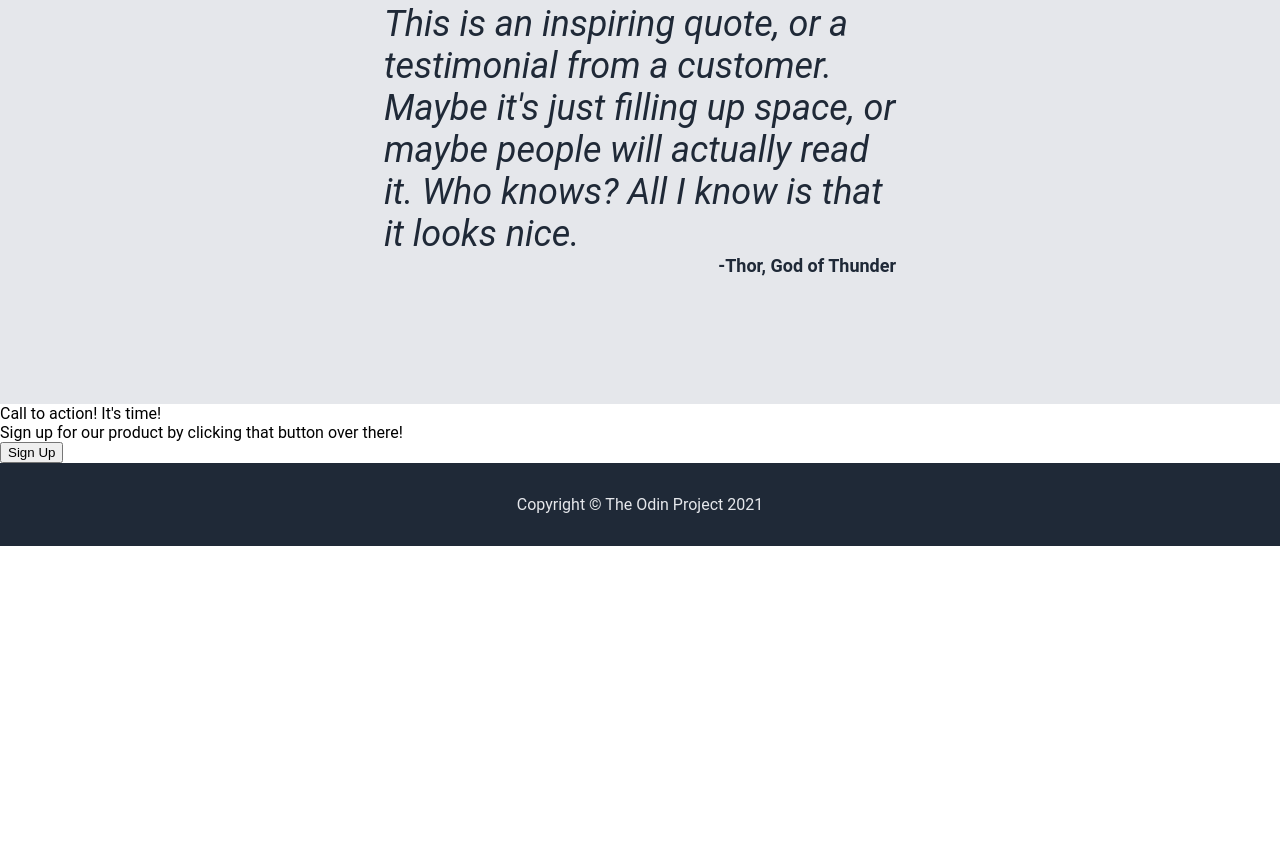
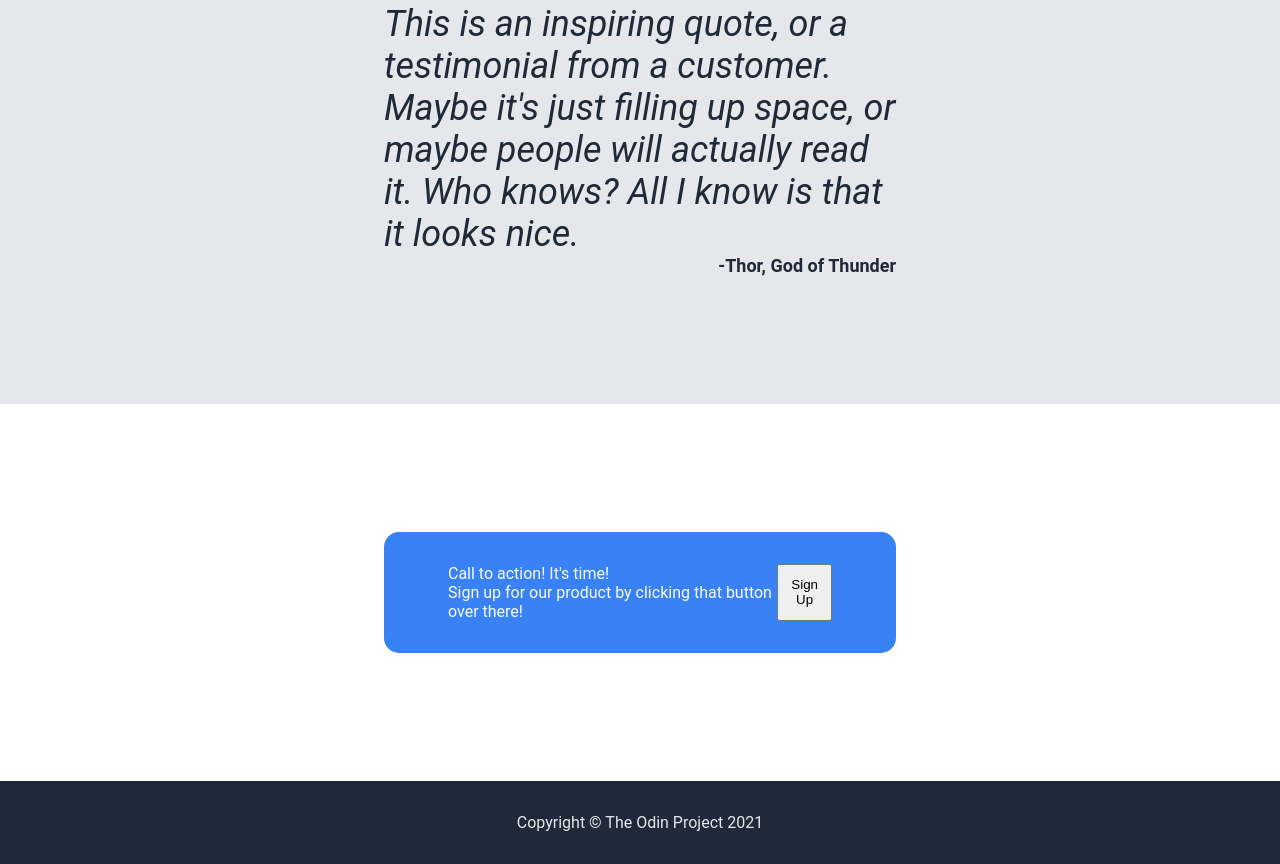
Before and after one commit to Danielbragg95/Landing-Page, a plain HTML site: page index.html in a window 1280 px wide. Shown: the part 1157-2021 px from the top of the page. Before the commit the page ends 1703 px from the top, so only its background shows below. Drawn offline with Linux system fonts and the light colour scheme.

Commit message:
Add padding to section-four and style container
Added padding to section-four and styled container with blue bg and white font

```diff
--- a/style.css
+++ b/style.css
@@ -141,6 +141,24 @@ ul {
     align-self: self-end;
 }
 
+.section-four {
+    display: flex;
+    justify-content: center;
+    align-items: center;
+    padding: 8em 24em;
+    flex: auto;
+}
+
+.section-four .container {
+    background-color: #3882f6;
+    color: #f9faf8;
+    display: flex;
+    border: #3882f6;
+    border-radius: 15px;
+    justify-content: space-around;
+    padding: 2em 4em;
+}
+
 .footer {
     padding: 2em 0;
     background-color: #1F2937;
```
